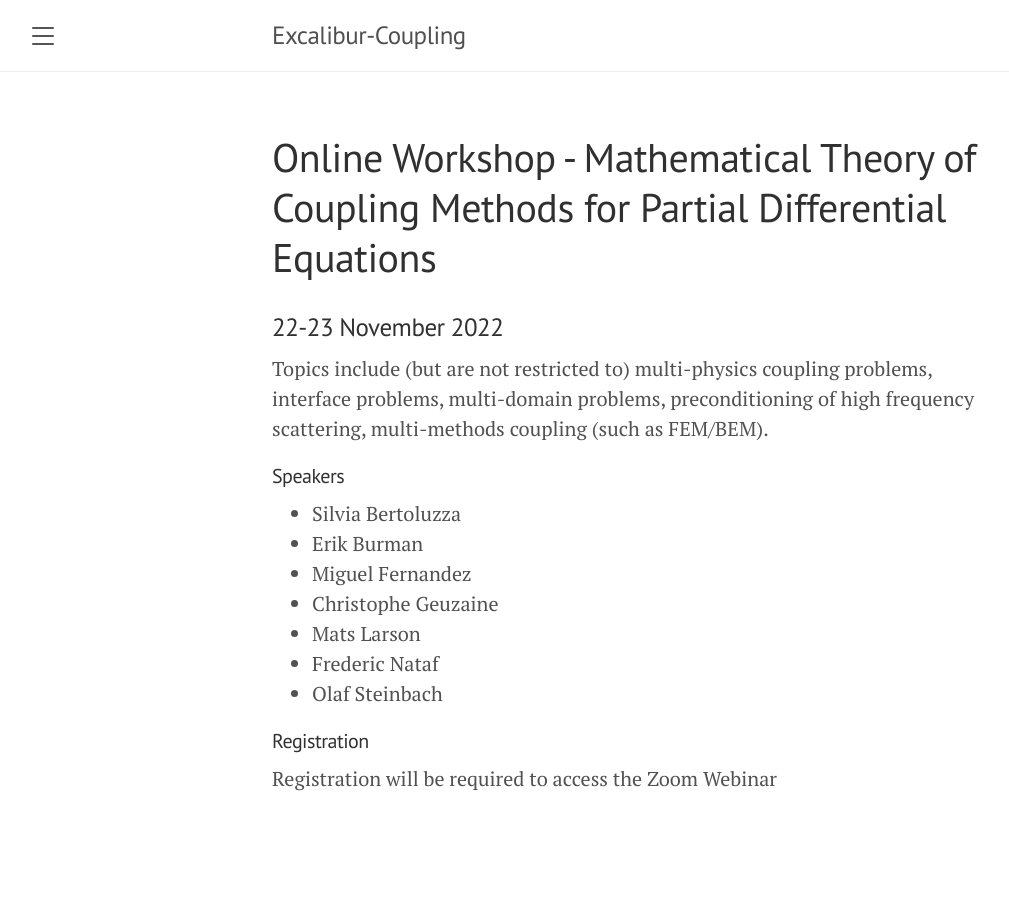
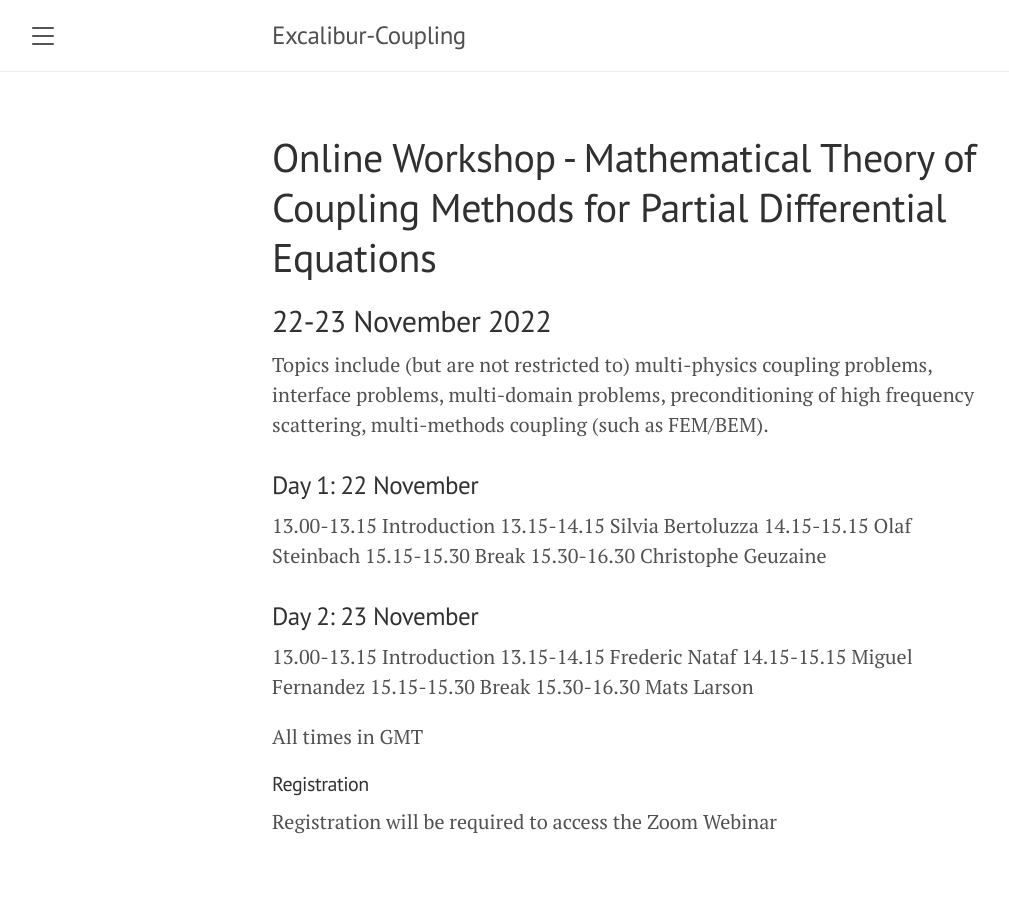
Before and after one commit to Excalibur-Coupling/excalibur-coupling.github.io, a Jekyll site: the page built from workshop2.md, in a window 1280 px wide. Shown: the whole page, without its empty margins (8-1017 px from the left). Built offline with Jekyll 4.4.1, drawn with Linux system fonts in a browser that asks for light colours.

Commit message:
Add times

```diff
--- a/workshop2.md
+++ b/workshop2.md
@@ -3,23 +3,30 @@ layout: page
 title: Online Workshop - Mathematical Theory of Coupling Methods for Partial Differential Equations
 ---
 
-### 22-23 November 2022
+## 22-23 November 2022
 
 Topics include (but are not restricted to) multi-physics coupling
 problems, interface problems, multi-domain problems, preconditioning
 of high frequency scattering, multi-methods coupling (such as
 FEM/BEM).
 
+### Day 1: 22 November
 
-#### Speakers
+13.00-13.15 Introduction
+13.15-14.15 Silvia Bertoluzza
+14.15-15.15 Olaf Steinbach
+15.15-15.30 Break
+15.30-16.30 Christophe Geuzaine
 
-- Silvia Bertoluzza
-- Erik Burman
-- Miguel Fernandez
-- Christophe Geuzaine
-- Mats Larson
-- Frederic Nataf
-- Olaf Steinbach
+### Day 2: 23 November
+
+13.00-13.15 Introduction
+13.15-14.15 Frederic Nataf
+14.15-15.15 Miguel Fernandez
+15.15-15.30 Break
+15.30-16.30 Mats Larson
+
+All times in GMT
 
 #### Registration
 
```
